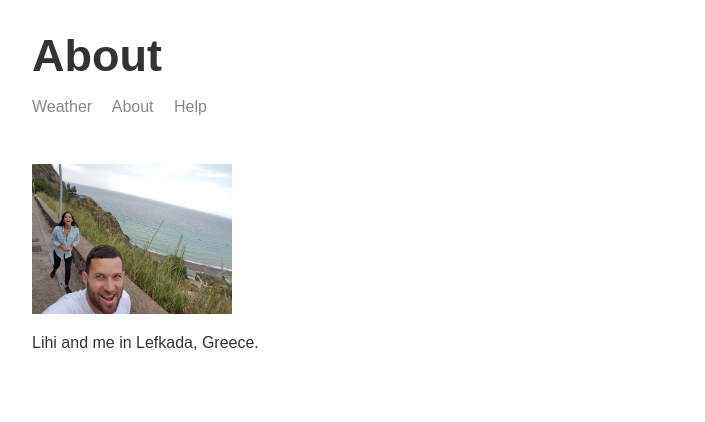
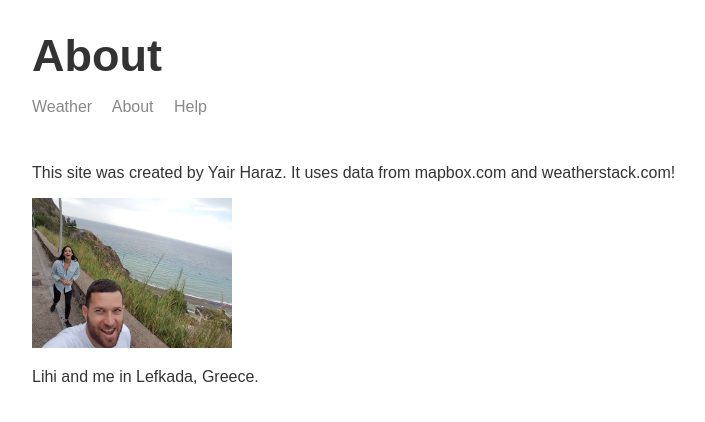
Before and after one commit to yairharaz/Node.js-weather-website, a Node server app: page /about in a window 1280 px wide. Shown: the top 422 px of the page, without its empty margins (283-988 px from the left). Run offline with Node 20, Linux system fonts and the light colour scheme.

Commit message:
Adding some text to about file

```diff
--- a/templates/views/about.hbs
+++ b/templates/views/about.hbs
@@ -13,6 +13,7 @@
 <body>
     <div class="main-content">
         {{>header}}
+        <p>This site was created by Yair Haraz. It uses data from mapbox.com and weatherstack.com!</p>
         <img src="./imgs/me&Lihi.png" alt="" class="portrait">
         <p>{{content}}</p>
     </div>
```
